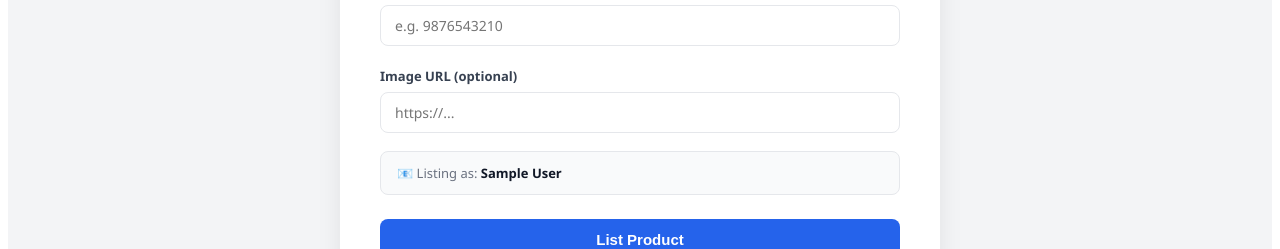
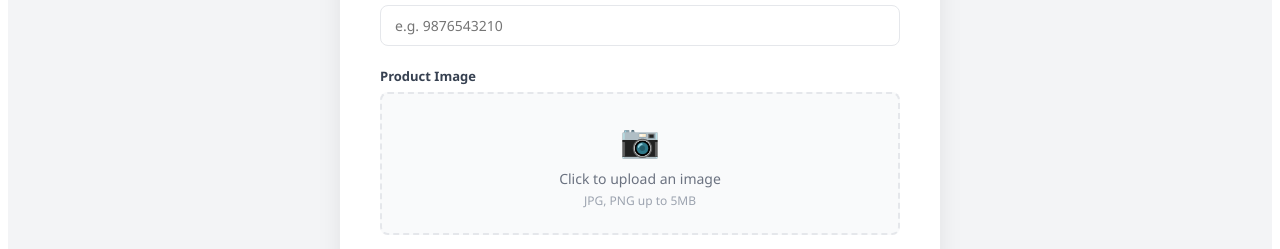
Before and after one commit to ayushgiri624/campuskart-frontend, a React (Create React App) app: page /add-product in a window 1280 px wide. Shown: the part 703-952 px from the top of the page. Built offline with nearby package versions, Linux system fonts and the light colour scheme; no server answers; sample sign-in values are in the browser's storage.

Commit message:
Add Cloudinary image upload to AddProduct

```diff
--- a/src/pages/AddProduct.js
+++ b/src/pages/AddProduct.js
@@ -4,6 +4,8 @@ import axios from "axios";
 import { auth } from "../firebase";
 
 const API = "https://campuskart-backend-u4gf.onrender.com";
+const CLOUD_NAME = "dmqlyume7";
+const UPLOAD_PRESET = "campuskart_uploads";
 const categories = ["Electronics", "Books", "Furniture", "Transport", "Services", "Other"];
 
 export default function AddProduct() {
@@ -11,21 +13,52 @@ export default function AddProduct() {
   const [description, setDescription] = useState("");
   const [price, setPrice] = useState("");
   const [category, setCategory] = useState("Electronics");
-  const [image, setImage] = useState("");
   const [whatsapp, setWhatsapp] = useState("");
+  const [imageFile, setImageFile] = useState(null);
+  const [imagePreview, setImagePreview] = useState("");
+  const [uploading, setUploading] = useState(false);
   const [loading, setLoading] = useState(false);
   const [error, setError] = useState("");
   const [success, setSuccess] = useState(false);
-  const [imageError, setImageError] = useState(false);
   const navigate = useNavigate();
 
-  // Redirect to login if not logged in
   useEffect(() => {
     const unsub = auth.onAuthStateChanged((user) => {
       if (!user) navigate("/login");
     });
     return () => unsub();
   }, [navigate]);
+
+  const handleImageChange = (e) => {
+    const file = e.target.files[0];
+    if (!file) return;
+    if (file.size > 5 * 1024 * 1024) {
+      setError("Image must be under 5MB.");
+      return;
+    }
+    setImageFile(file);
+    setImagePreview(URL.createObjectURL(file));
+    setError("");
+  };
+
+  const uploadToCloudinary = async () => {
+    if (!imageFile) return "";
+    const formData = new FormData();
+    formData.append("file", imageFile);
+    formData.append("upload_preset", UPLOAD_PRESET);
+    setUploading(true);
+    try {
+      const res = await axios.post(
+        `https://api.cloudinary.com/v1_1/${CLOUD_NAME}/image/upload`,
+        formData
+      );
+      setUploading(false);
+      return res.data.secure_url;
+    } catch {
+      setUploading(false);
+      throw new Error("Image upload failed.");
+    }
+  };
 
   const handleSubmit = async () => {
     setError("");
@@ -35,20 +68,26 @@ export default function AddProduct() {
 
     setLoading(true);
     try {
+      let imageUrl = "";
+      if (imageFile) {
+        imageUrl = await uploadToCloudinary();
+      }
+
       await axios.post(`${API}/api/products`, {
         title: title.trim(),
         description: description.trim(),
         price: Number(price),
         category,
-        image: image.trim(),
+        image: imageUrl,
         sellerName: auth.currentUser.displayName || auth.currentUser.email,
         sellerEmail: auth.currentUser.email,
         sellerWhatsapp: whatsapp.trim(),
       });
+
       setSuccess(true);
       setTimeout(() => navigate("/"), 1500);
     } catch (err) {
-      setError("Failed to add product. Please try again.");
+      setError(err.message || "Failed to add product. Please try again.");
     }
     setLoading(false);
   };
@@ -63,7 +102,6 @@ export default function AddProduct() {
 
   return (
     <div style={{ minHeight: "100vh", background: "#f3f4f6", fontFamily: "'Segoe UI', sans-serif" }}>
-      {/* Navbar */}
       <nav style={{ background: "#2563eb", padding: "0 40px", height: "64px", display: "flex", alignItems: "center", justifyContent: "space-between" }}>
         <Link to="/" style={{ color: "white", fontSize: "20px", fontWeight: "700", textDecoration: "none" }}>🎓 CampusKart</Link>
         <Link to="/" style={{ color: "white", border: "1px solid white", padding: "7px 16px", borderRadius: "8px", textDecoration: "none", fontSize: "14px" }}>← Back to Home</Link>
@@ -74,75 +112,87 @@ export default function AddProduct() {
           <h2 style={{ fontSize: "26px", fontWeight: "700", color: "#111827", marginBottom: "6px" }}>Sell a Product</h2>
           <p style={{ color: "#6b7280", marginBottom: "28px", fontSize: "14px" }}>Fill in the details to list your product</p>
 
-          {/* Error */}
           {error && (
             <div style={{ background: "#fef2f2", border: "1px solid #fecaca", color: "#dc2626", padding: "10px 14px", borderRadius: "8px", fontSize: "13px", marginBottom: "18px" }}>
               ⚠️ {error}
             </div>
           )}
-
-          {/* Success */}
           {success && (
             <div style={{ background: "#f0fdf4", border: "1px solid #bbf7d0", color: "#16a34a", padding: "10px 14px", borderRadius: "8px", fontSize: "13px", marginBottom: "18px" }}>
               ✅ Product listed successfully! Redirecting...
             </div>
           )}
 
-          {/* Title */}
           <label style={labelStyle}>Product Title *</label>
           <input type="text" placeholder="e.g. Engineering Books Set" value={title}
             onChange={e => setTitle(e.target.value)} style={inputStyle} />
 
-          {/* Description */}
           <label style={labelStyle}>Description</label>
           <textarea placeholder="Describe your product — condition, age, specs..." value={description}
             onChange={e => setDescription(e.target.value)}
             style={{ ...inputStyle, height: "100px", resize: "vertical" }} />
 
-          {/* Price */}
           <label style={labelStyle}>Price (₹) *</label>
           <input type="number" placeholder="e.g. 500" value={price}
             onChange={e => setPrice(e.target.value)} style={inputStyle} min="0" />
 
-          {/* Category */}
           <label style={labelStyle}>Category</label>
           <select value={category} onChange={e => setCategory(e.target.value)} style={inputStyle}>
             {categories.map(cat => <option key={cat} value={cat}>{cat}</option>)}
           </select>
 
-          {/* WhatsApp */}
           <label style={labelStyle}>WhatsApp Number (optional)</label>
           <input type="tel" placeholder="e.g. 9876543210" value={whatsapp}
             onChange={e => setWhatsapp(e.target.value)} style={inputStyle} maxLength={10} />
 
-          {/* Image URL */}
-          <label style={labelStyle}>Image URL (optional)</label>
-          <input type="text" placeholder="https://..." value={image}
-            onChange={e => { setImage(e.target.value); setImageError(false); }} style={inputStyle} />
+          {/* Image Upload */}
+          <label style={labelStyle}>Product Image</label>
+          <div
+            onClick={() => document.getElementById("imageInput").click()}
+            style={{
+              marginTop: "6px", marginBottom: "18px", border: "2px dashed #e5e7eb",
+              borderRadius: "8px", padding: "24px", textAlign: "center",
+              cursor: "pointer", background: "#f9fafb", transition: "border-color 0.2s"
+            }}
+            onMouseEnter={e => e.currentTarget.style.borderColor = "#2563eb"}
+            onMouseLeave={e => e.currentTarget.style.borderColor = "#e5e7eb"}
+          >
+            {imagePreview ? (
+              <img src={imagePreview} alt="preview"
+                style={{ width: "100%", height: "200px", objectFit: "cover", borderRadius: "6px" }} />
+            ) : (
+              <>
+                <p style={{ fontSize: "32px", margin: "0 0 8px" }}>📷</p>
+                <p style={{ color: "#6b7280", fontSize: "14px", margin: 0 }}>Click to upload an image</p>
+                <p style={{ color: "#9ca3af", fontSize: "12px", margin: "4px 0 0" }}>JPG, PNG up to 5MB</p>
+              </>
+            )}
+          </div>
+          <input id="imageInput" type="file" accept="image/*"
+            onChange={handleImageChange} style={{ display: "none" }} />
 
-          {/* Image Preview */}
-          {image && !imageError && (
-            <img src={image} alt="preview"
-              onError={() => setImageError(true)}
-              style={{ width: "100%", height: "200px", objectFit: "cover", borderRadius: "8px", marginBottom: "24px" }} />
-          )}
-          {image && imageError && (
-            <p style={{ color: "#ef4444", fontSize: "12px", marginTop: "-12px", marginBottom: "18px" }}>
-              ⚠️ Could not load image. Please check the URL.
-            </p>
+          {imagePreview && (
+            <button onClick={() => { setImageFile(null); setImagePreview(""); }}
+              style={{ background: "#fef2f2", color: "#ef4444", border: "1px solid #fecaca", padding: "6px 14px", borderRadius: "6px", fontSize: "13px", cursor: "pointer", marginBottom: "18px" }}>
+              ✕ Remove Image
+            </button>
           )}
 
-          {/* Seller info (readonly display) */}
           {auth.currentUser && (
             <div style={{ background: "#f9fafb", border: "1px solid #e5e7eb", borderRadius: "8px", padding: "12px 16px", marginBottom: "24px", fontSize: "13px", color: "#6b7280" }}>
               📧 Listing as: <strong style={{ color: "#111827" }}>{auth.currentUser.displayName || auth.currentUser.email}</strong>
             </div>
           )}
 
-          {/* Submit */}
-          <button onClick={handleSubmit} disabled={loading || success}
-            style={{ width: "100%", background: success ? "#16a34a" : loading ? "#93c5fd" : "#2563eb", color: "white", padding: "12px", borderRadius: "8px", border: "none", fontSize: "15px", fontWeight: "600", cursor: loading || success ? "not-allowed" : "pointer", transition: "background 0.2s" }}>
-            {success ? "✅ Listed!" : loading ? "Adding Product..." : "List Product"}
+          <button onClick={handleSubmit} disabled={loading || uploading || success}
+            style={{
+              width: "100%",
+              background: success ? "#16a34a" : loading || uploading ? "#93c5fd" : "#2563eb",
+              color: "white", padding: "12px", borderRadius: "8px", border: "none",
+              fontSize: "15px", fontWeight: "600",
+              cursor: loading || uploading || success ? "not-allowed" : "pointer"
+            }}>
+            {success ? "✅ Listed!" : uploading ? "⬆️ Uploading Image..." : loading ? "Adding Product..." : "List Product"}
           </button>
         </div>
       </div>
```
